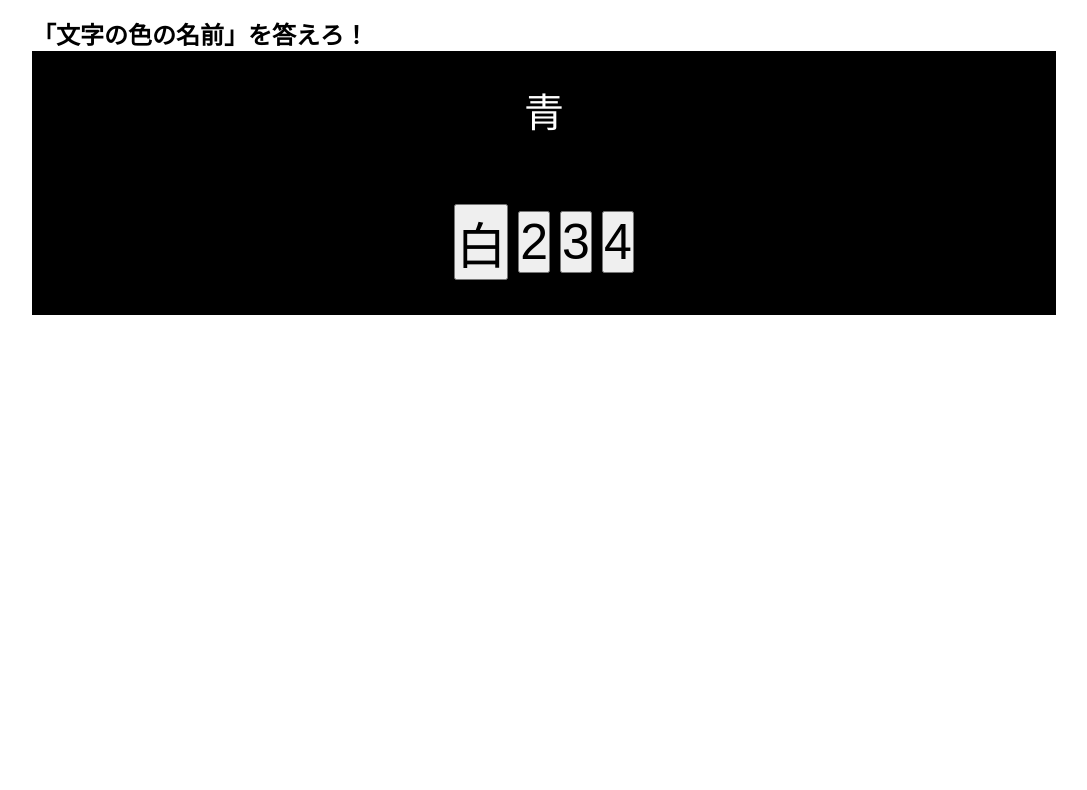
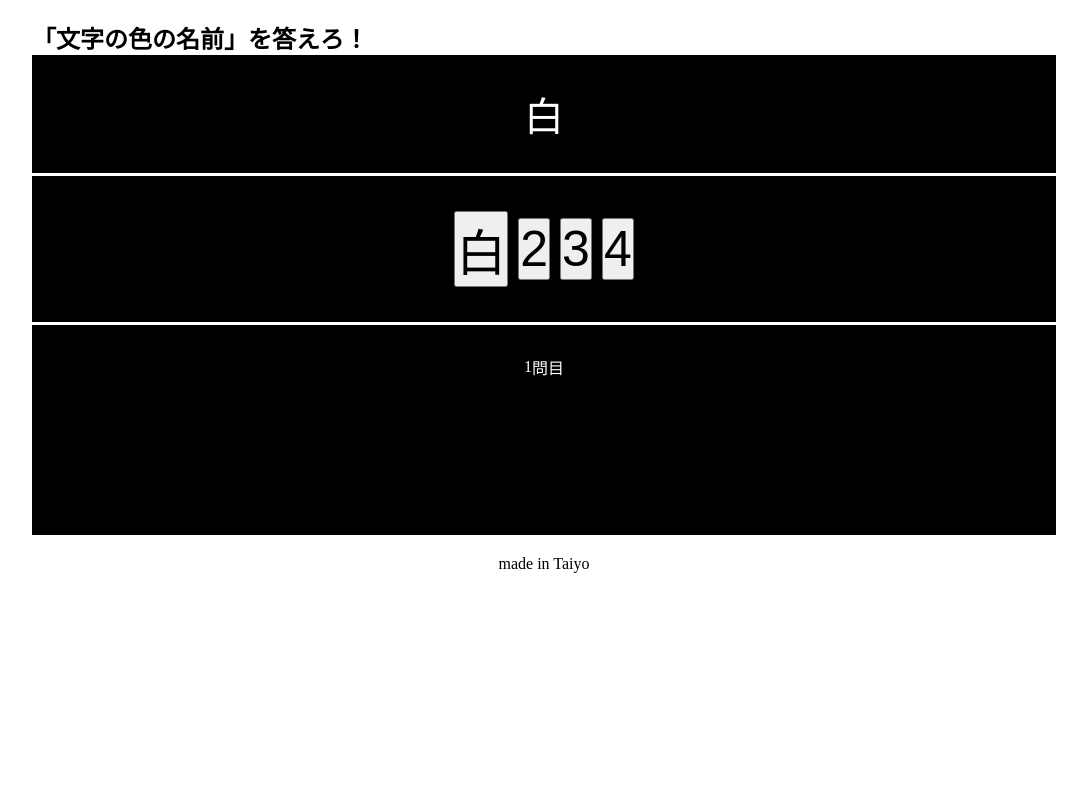
Before and after one commit to taiyo8911/nou-training, a plain HTML site: page index.html in a window 1280 px wide. Shown: the part 60-850 px from the top of the page, without its empty margins (96-1183 px from the left). Before the commit the page ends 800 px from the top, so only its background shows below. Drawn offline with Linux system fonts and the light colour scheme.

Commit message:
Add files via upload

```diff
--- a/index.html
+++ b/index.html
@@ -16,20 +16,26 @@
         </header>
         <h2>「文字の色の名前」を答えろ！</h2>
         <main>
-            <div class="question">
+            <div class="question-container">
                 <span id="text" class="question-text"></span>
             </div>
 
-            <div class="select">
+            <div class="select-container">
                 <button id="select1" class="select-text">1</button>
                 <button id="select2" class="select-text">2</button>
                 <button id="select3" class="select-text">3</button>
                 <button id="select4" class="select-text">4</button>
             </div>
 
+            <div class="question-number-container">
+                <span id="question-number">1</span><span>問目</span>
+            </div>
+
         </main>
 
-        <footer></footer>
+        <footer>
+            <p>made in Taiyo</p>
+        </footer>
     </div>
 
     <script src="script.js"></script>
--- a/script.js
+++ b/script.js
@@ -3,13 +3,15 @@
     "緑",
     "青",
     "白",
+    "黄",
 ]
 
-const color = [
+const text_color = [
     "red",
     "green",
     "blue",
     "white",
+    "yellow",
 ]
 
 const answer_color = {
@@ -17,25 +19,33 @@
     "green": "緑",
     "blue": "青",
     "white": "白",
+    "yellow": "黄",
+
 }
 
-// 乱数を作る
-function getRandom() {
-    let random = Math.floor(Math.random() * text.length);
+
+
+// 乱数を作る関数
+function getRandom(min, max) {
+    let random = Math.floor(Math.random() * max + min);
     return random;
 }
 
+
 // 画面にランダムな文字を表示する
-let random_text = getRandom();
-document.getElementById("text").innerText = text[random_text];
+let random_text = text[getRandom(0, text.length)];
+document.getElementById("text").innerText = random_text;
 
 
-// 文字色をランダムに変える
-let random_color = getRandom();
-document.getElementById("text").style.color = color[random_color];
+// 文字の色をランダムな色に変える
+let random_color = text_color[getRandom(0, text_color.length)];
+document.getElementById("text").style.color = random_color;
 
 
 // 文字の「色の名前」をランダムな場所に表示する
-let ans_display_number = getRandom() + 1;
-let num = random_color;
-document.getElementById(`select${ans_display_number}`).innerText = answer_color[color[num]];
+
+// 1-4のランダムな数値を取得する
+let random_num = getRandom(1, 4);
+
+// 正解の色名をランダムな位置に表示する。
+document.getElementById(`select${random_num}`).innerText = answer_color[random_color];
--- a/style.css
+++ b/style.css
@@ -8,30 +8,37 @@
     margin: 0 auto;
 }
 
+header {
+    height: 10vh;
+}
+
 h1 {
     margin-bottom: 30px;
 }
 
 main {
     background-color: black;
+    height: 60vh;
 }
 
-.question, .select {
+.question-container, .select-container, .question-number-container {
     display: flex;
     justify-content: center;
     align-items: center;
 }
 
-.question {
+.question-container {
     padding: 30px;
+    border-bottom: white solid 3px;
 }
 
 .question-text {
     font-size: 40px;
 }
 
-.select {
+.select-container {
     padding: 30px;
+    border-bottom: white solid 3px;
 }
 
 .select-text {
@@ -39,3 +46,17 @@
     margin: 5px;
     cursor: pointer;
 }
+
+.question-number-container {
+    padding: 30px;
+    color: white;
+}
+
+footer {
+    height: 40vh;
+    margin-top: 20px;
+}
+
+footer p {
+    text-align: center;
+}
```
